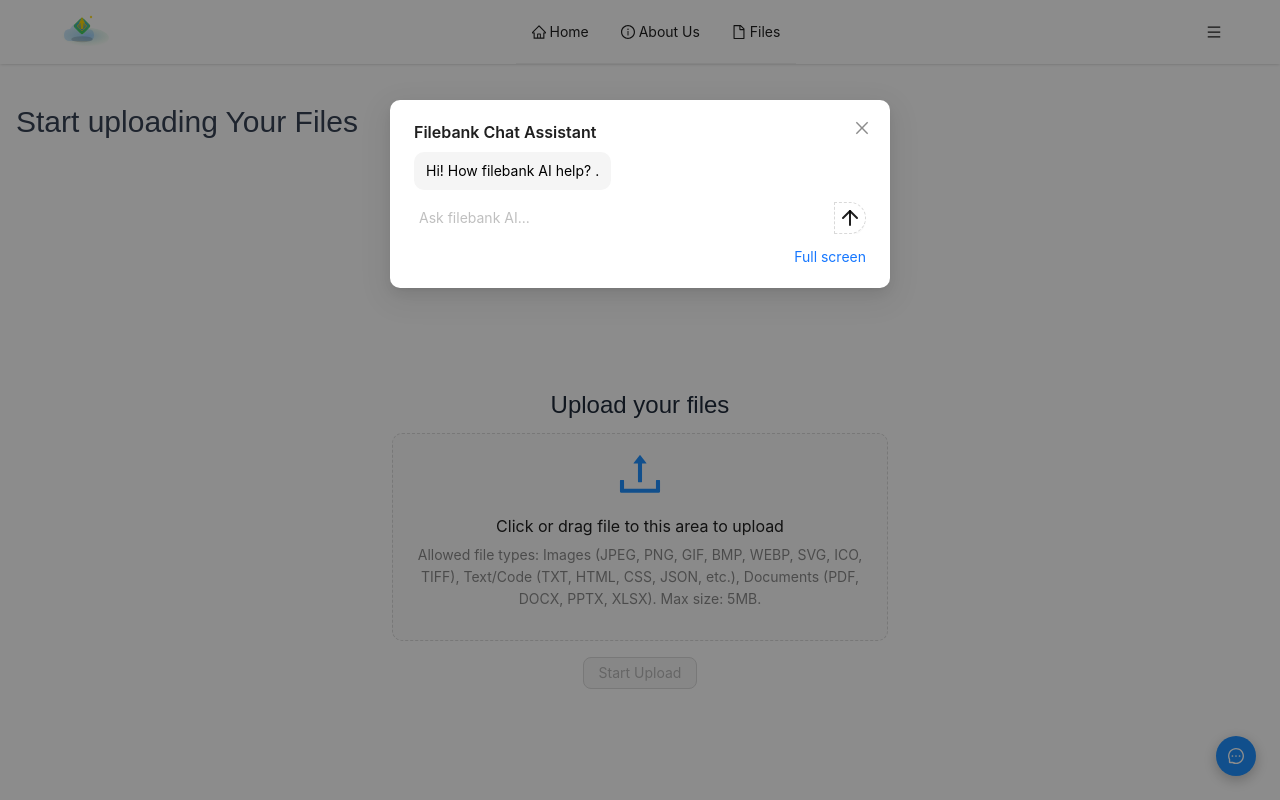
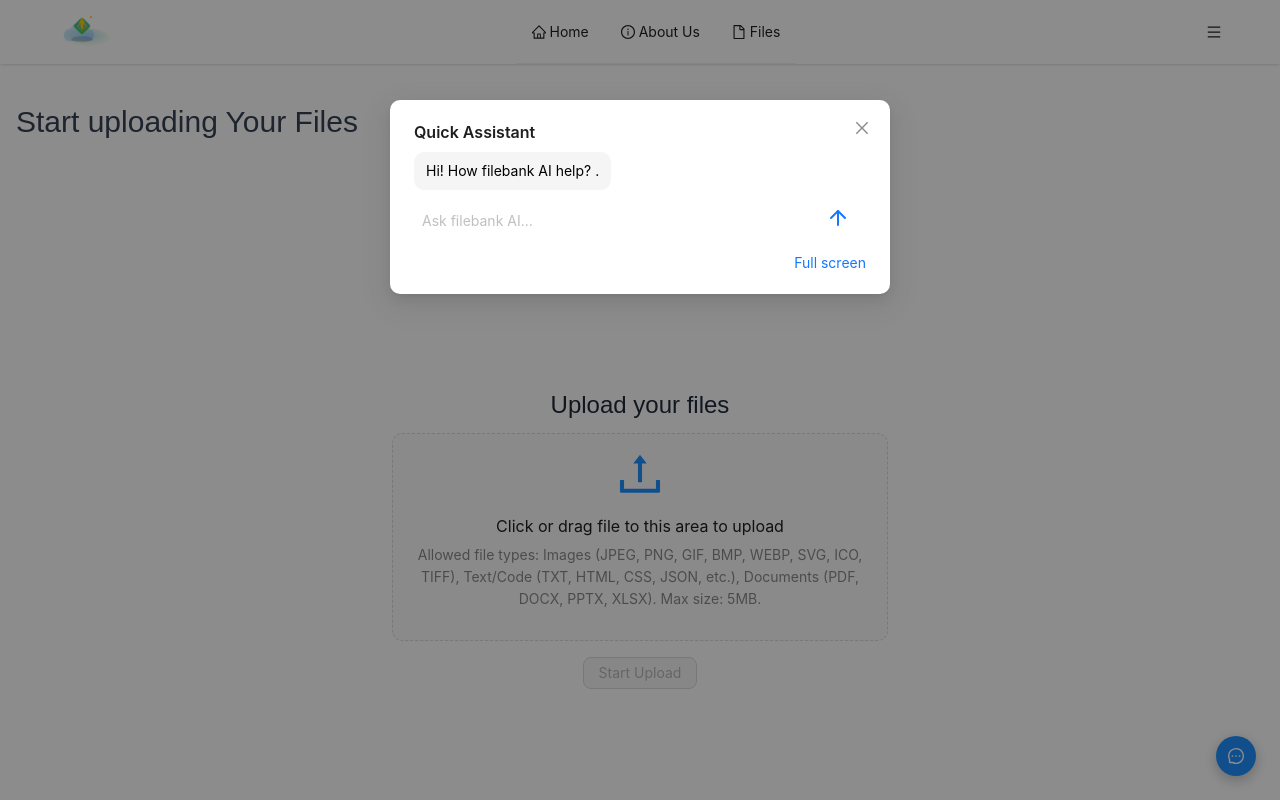
Before and after one commit to Ymffuture/Filebank, a React (Vite) app in the folder filebank-frontend/: page /dashboard in a window 1280 px wide. Both pictures are taken after a click on the button 1236 px from the left and 756 px from the top of the page. Shown: the top 800 px of the page. Built offline with nearby package versions, Linux system fonts and the light colour scheme.

Commit message:
Update Ai.jsx

```diff
--- a/filebank-frontend/src/components/Ai.jsx
+++ b/filebank-frontend/src/components/Ai.jsx
@@ -107,7 +107,7 @@ const ChatBotModal = () => {
       />
 
       <Modal
-        title="Filebank Chat Assistant"
+        title="Quick Assistant"
         open={visible}
         onCancel={() => setVisible(false)}
         footer={<Link to='/full-screen-ai' >Full screen</Link> }
@@ -134,9 +134,9 @@ const ChatBotModal = () => {
             value={input}
             onChange={(e) => setInput(e.target.value)}
             onKeyDown={(e) => e.key === 'Enter' && sendMessage()}
-            style={{border:'none', padding:'5px' }}
+            style={{border:'none', padding:'8px' }}
           />
-          <Button type="dashed" loading={loading} onClick={sendMessage} shape='circle'>
+          <Button type="link" loading={loading} onClick={sendMessage} >
             <ArrowUp/>
           </Button>
         </Space.Compact>
```
